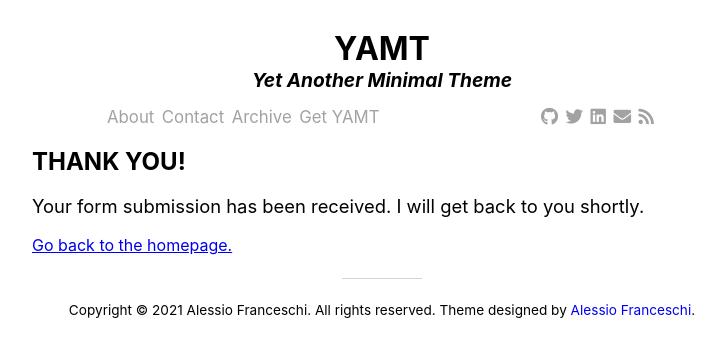
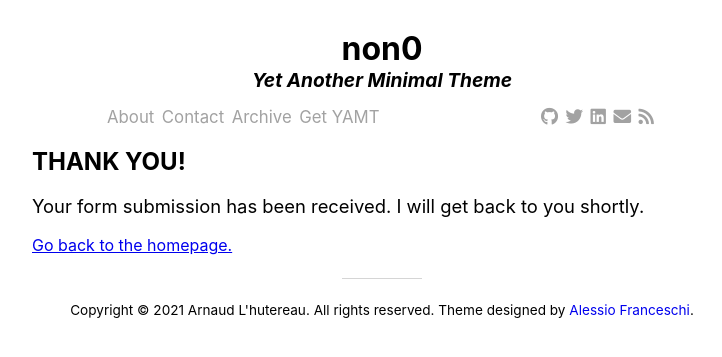
Before and after one commit to ArnaudLhutereau/arnaudlhutereau.github.io, a Jekyll site: the page built from contact-successful.md, in a window 1280 px wide. Shown: the top 357 px of the page, without its empty margins (258-980 px from the left). Built offline with Jekyll 4.4.1, drawn with Linux system fonts in a browser that asks for light colours; nearby versions of some CDN libraries; some of the changed lines change nothing that is shown.

Commit message:
Update _config.yml

```diff
--- a/_config.yml
+++ b/_config.yml
@@ -1,12 +1,12 @@
 # Site settings
-title: YAMT
-description: "Yet Another Minimal Theme"
-url:  "https://pandasekh.github.io/Jekyll-YAMT/" # Actual base url of the website
+title: non0
+description: "non0 personal blog"
+url:  "https://arnaudlhutereau.github.io/" # Actual base url of the website
 baseurl: "/"           # url of the jekyll blog. e.g. if you set url to "mysite.com" and baseurl to "blog", the jekyll website will work on "mysite.com/blog"
 author:
-  name: "Alessio Franceschi"
-  email: "alessiofranceschi2@gmail.com"
-  url: "https://alessiofranceschi.me"
+  name: "Arnaud L'hutereau"
+  email: "firstname.lastname@gmail.com"
+  url: "https://arnaudlhutereau.github.io"
 permalink: /:year/:month/:day/:title:output_ext
 
 #Plugins
@@ -17,26 +17,19 @@ paginate: 3
 paginate_path: "/page:num/"
 
 #SEO
-twitter:
-  username: pandasekh
-  card: summary
-facebook:
-  app_id: # Facebook app ID for Facebook insights
-  publisher: # Facebook page URL or ID of the publishing entity
-  admins: # Facebook user ID for domain insights linked to a personal account
 logo: /assets/img/logo.jpg
 social:
   links: #List your social links here
-    - https://twitter.com/PandaSekh
-    - https://www.github.com/pandasekh
-    - https://www.linkedin.com/in/alessio-franceschi/
+    - https://twitter.com/#
+    - https://www.github.com/ArnaudLhutereau
+    - https://www.linkedin.com/in/#
 webmaster_verifications:
   google:
   bing:
   alexa:
   yandex:
   baidu:
-lang: en_US
+lang: fr_FR
 
 #Highlighter
 kramdown:
```
